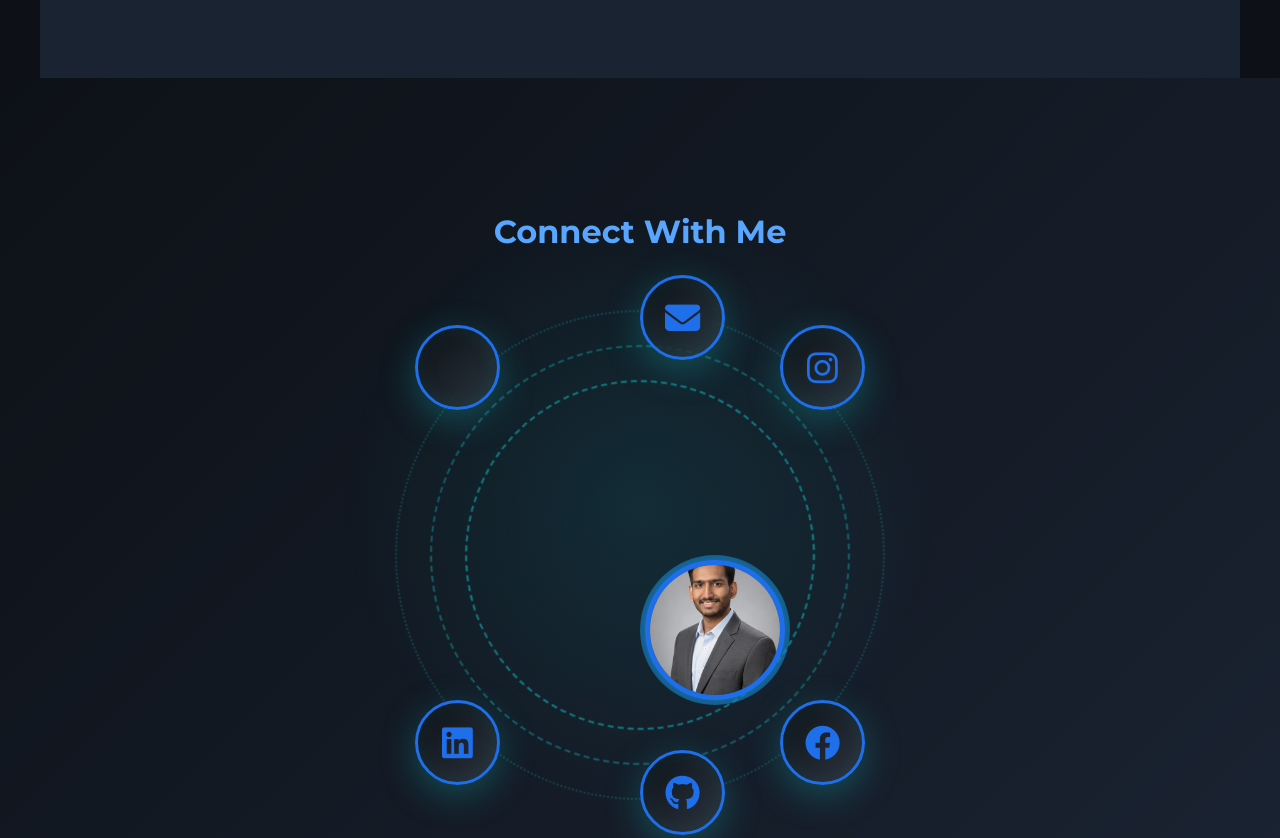
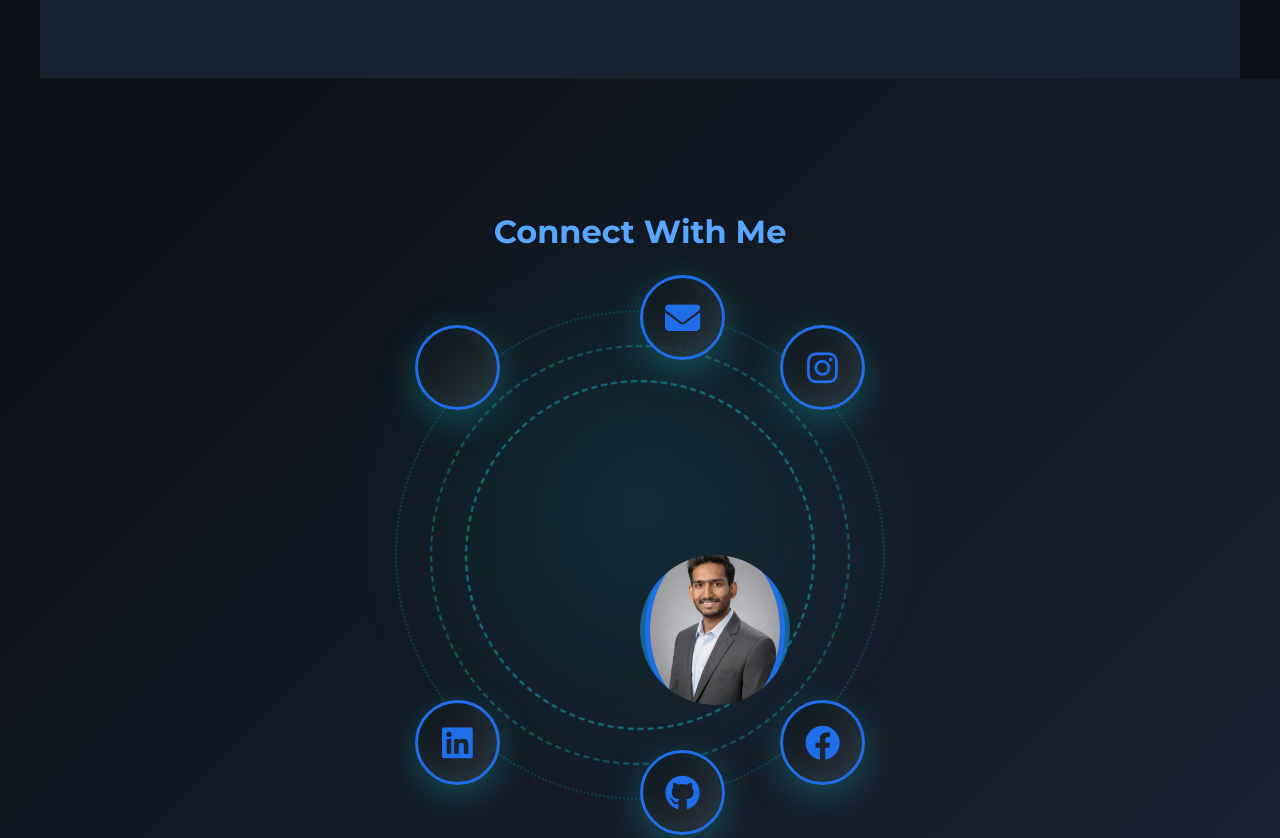
Before and after one commit to swaroopsankar/professionalsite, a plain HTML site: page index.html in a window 1280 px wide. Shown: the part 10218-11056 px from the top of the page. Drawn offline with nearby package versions, Linux system fonts and the light colour scheme; some icons are missing.

Commit message:
Update index.html

```diff
--- a/index.html
+++ b/index.html
@@ -1425,7 +1425,7 @@
 
         .orbital-profile-img {
             width: 140px;
-            height: 140px;
+            height: 180px;
             border-radius: 50%;
             object-fit: cover;
             border: 5px solid var(--accent);
```
